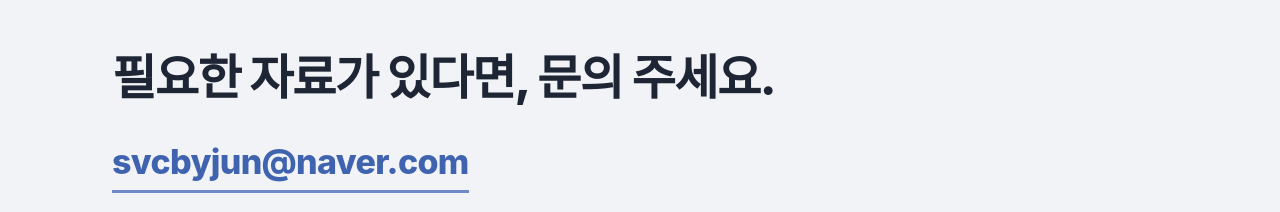
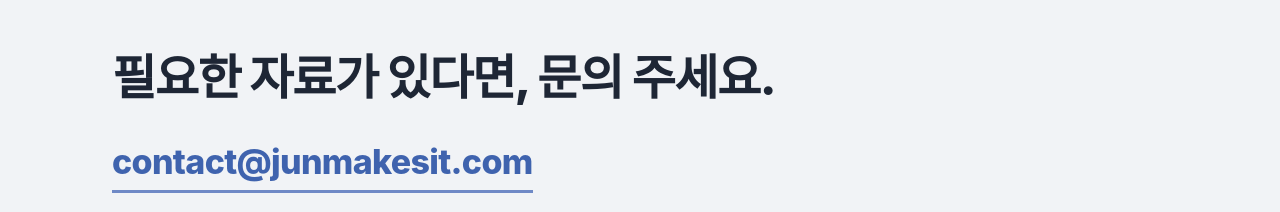
Before and after one commit to svcbyjun/svcbyjun.github.io, a plain HTML site: page index.html in a window 1280 px wide. Shown: the part 3980-4192 px from the top of the page. Drawn offline with Linux system fonts and the light colour scheme; no server answers; a web font is replaced by a local one.

Commit message:
문의 메일 변경

```diff
--- a/index.html
+++ b/index.html
@@ -481,7 +481,7 @@
 <section class="contact" id="contact">
   <div class="wrap">
     <h2>필요한 자료가 있다면, 문의 주세요.</h2>
-    <a class="addr" href="mailto:svcbyjun@naver.com">svcbyjun@naver.com</a>
+    <a class="addr" href="mailto:contact@junmakesit.com">contact@junmakesit.com</a>
     <div class="sns">
       <a class="kk" href="http://pf.kakao.com/_dRuxeX/chat" target="_blank" rel="noopener">
         <span class="ic" aria-hidden="true"><svg width="18" height="18" viewBox="0 0 24 24" fill="currentColor"><path d="M12 3C6.48 3 2 6.58 2 11c0 2.86 1.87 5.37 4.68 6.79l-.95 3.5c-.08.3.26.54.52.37l4.17-2.77c.52.07 1.05.11 1.58.11 5.52 0 10-3.58 10-8s-4.48-8-10-8z"/></svg></span>
```
